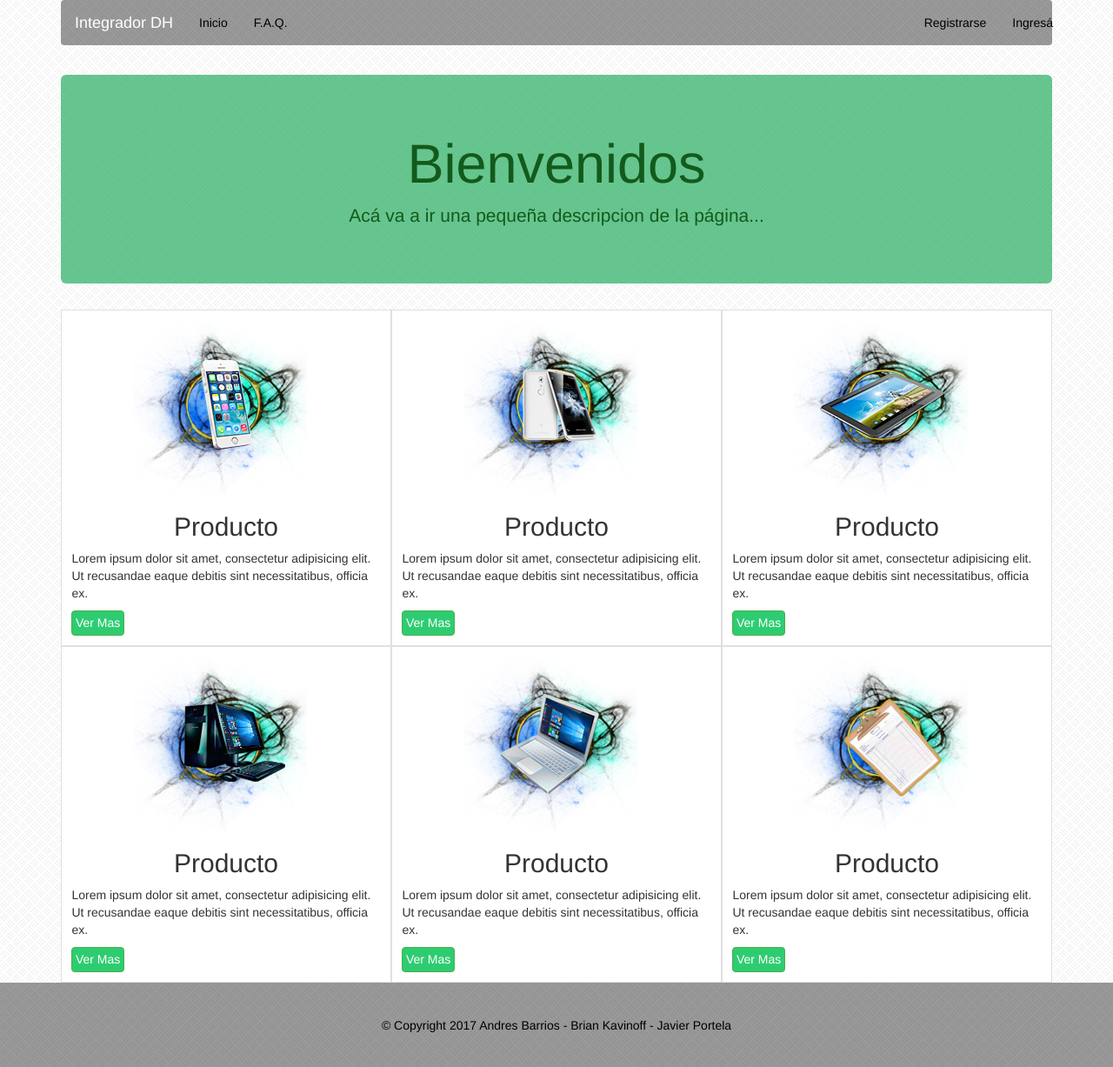
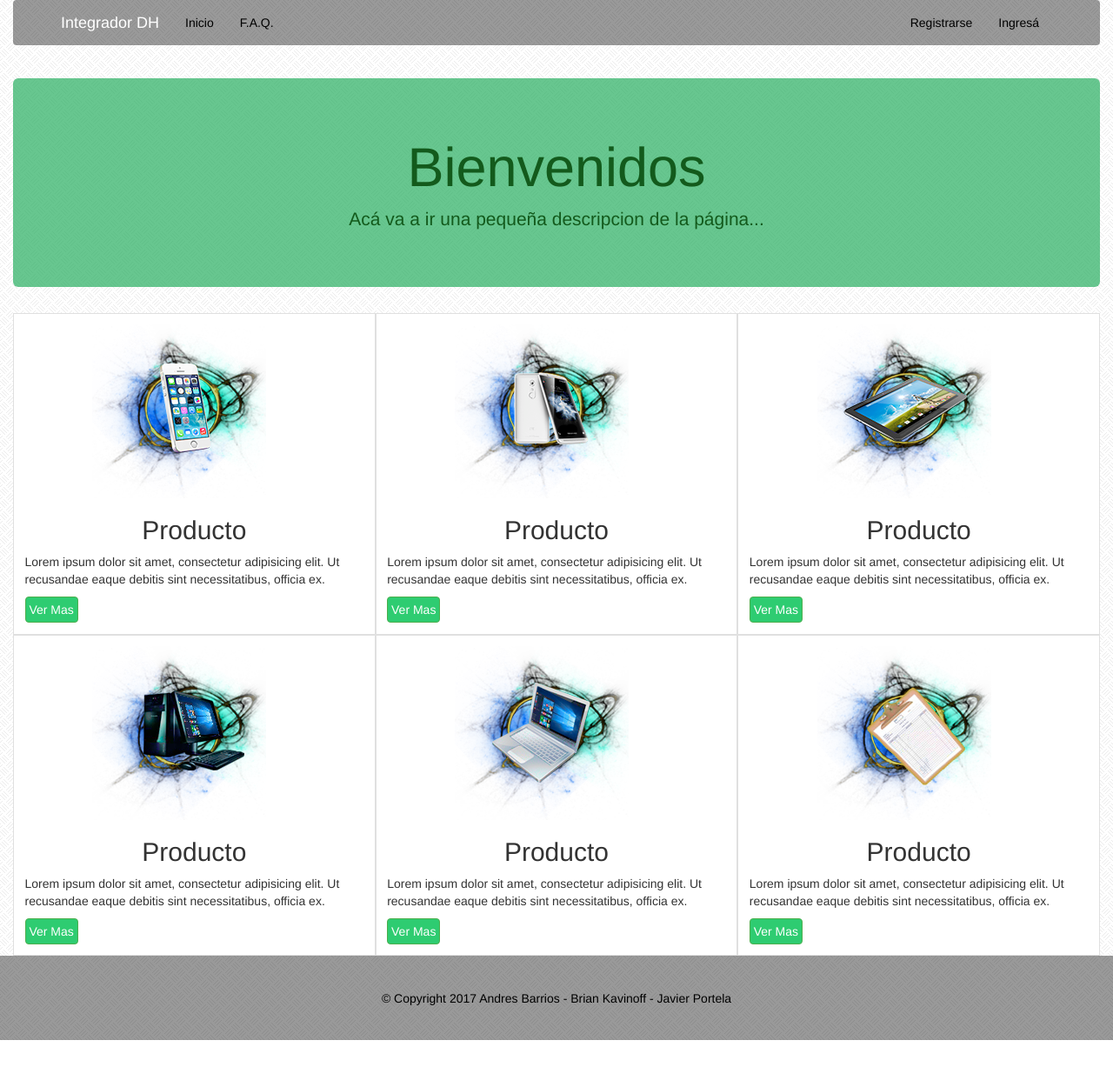
Before and after one commit to bkavinoff/IntegradorDH, a PHP site: page / in a window 1280 px wide. Shown: the whole page at 87% size. After the commit the page ends 1196 px from the top, so only its background shows below. Run offline with PHP 8.4, Linux system fonts and the light colour scheme.

Commit message:
Corregí lo que jodia del menu superior, para que los botones no sobresalgan del navbar
Corregí lo que jodia del menu superior, para que los botones no sobresalgan del navbar

```diff
--- a/bienvenido.php
+++ b/bienvenido.php
@@ -11,7 +11,7 @@
 	</head>
 	<body>
 
-<div class="container">
+<div class="container-fluid">
 		<!--//////////////<MENU SUPERIOR>///////////////-->
 		<?php require "navbar.php";?>
 		<!--//////////////</MENU SUPERIOR>///////////////-->
--- a/faq.php
+++ b/faq.php
@@ -6,7 +6,7 @@
   </head>
   <body>
 
-<div class="container">
+<div class="container-fluid">
       <!--//////////////<MENU SUPERIOR>///////////////-->
       <?php require "navbar.php";?>
       <!--//////////////</MENU SUPERIOR>///////////////-->
--- a/index.php
+++ b/index.php
@@ -7,7 +7,7 @@
         <title>TP Integrador</title>
     </head>
     <body>
-        <div class="container">
+        <div class="container-fluid">
             <!--//////////////<MENU SUPERIOR>///////////////-->
             <?php require "navbar.php";?>
             <!--//////////////</MENU SUPERIOR>///////////////-->
--- a/ingresar.php
+++ b/ingresar.php
@@ -31,7 +31,7 @@ if (isset($_REQUEST['submitted']) && $_REQUEST['submitted'] == 1) {
   		<?php require "cabecera.php";?>
     </head>
     <body>
-        <div class="container">
+        <div class="container-fluid">
             <div>
 		            <!--//////////////<MENU SUPERIOR>///////////////-->
 		            <?php require "navbar.php";?>
```
